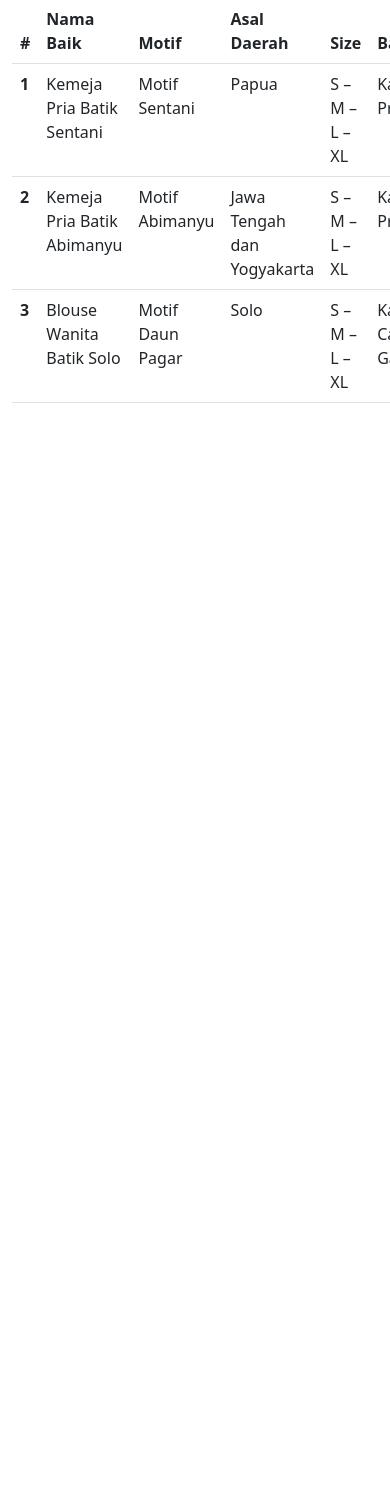
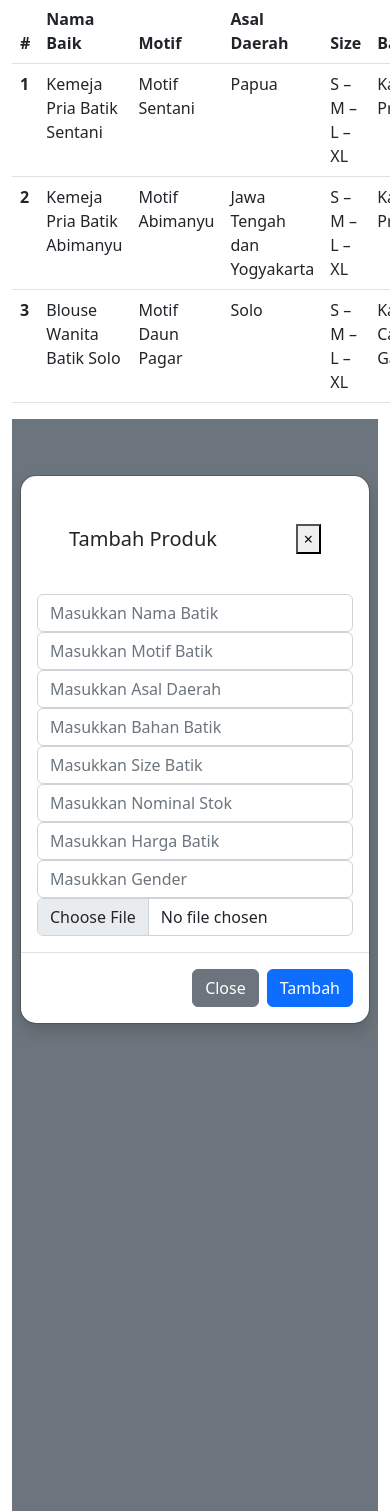
Before and after one commit to lukhim/batikbuy, a CodeIgniter app: page /batikbuy/produk in a window 390 px wide; the page is wider, and only the part inside the window is pictured. Shown: the part 160-1671 px from the top of that part. Before the commit the page ends 563 px from the top of that part, so only its background shows below. Run offline with CodeIgniter, Linux system fonts and the light colour scheme; a user stored in the database is signed in; data comes from the database, SQL or seed files in the repository; data that the repository does not hold is empty.

Commit message:
final rough

```diff
--- a/application/controllers/Produk.php
+++ b/application/controllers/Produk.php
@@ -95,7 +95,7 @@ class Produk extends CI_Controller
     {
         $data['judul'] = 'Ubah Data Produk';
         $data['user'] = $this->ModelUser->cekData(['email' => $this->session->userdata('email')])->row_array();
-        $data['produk'] = $this->ModelProduk->produkWhere(['kd_batik' => $this->uri->segment(3)])->result_array();
+        $data['produk'] = $this->ModelProduk->produkWhere(['id' => $this->uri->segment(3)])->result_array();
 
 
         $this->form_validation->set_rules('nama_batik', 'Nama Batik', 'required|min_length[3]', [
@@ -129,8 +129,8 @@ class Produk extends CI_Controller
         $config['upload_path'] = './assets/img/upload/';
         $config['allowed_types'] = 'jpg|png|jpeg';
         $config['max_size'] = '3000';
-        $config['max_width'] = '1024';
-        $config['max_height'] = '1000';
+        $config['max_width'] = '3000';
+        $config['max_height'] = '3000';
         $config['file_name'] = 'img' . time();
 
         //memuat atau memanggil library upload
@@ -163,7 +163,7 @@ class Produk extends CI_Controller
                 'image' => $gambar
             ];
 
-            $this->ModelProduk->updateProduk($data, ['kd_batik' => $this->input->post('kd_batik')]);
+            $this->ModelProduk->updateProduk($data, ['id' => $this->input->post('id')]);
             redirect('produk');
         }
     }
--- a/application/views/admin/index.php
+++ b/application/views/admin/index.php
@@ -53,7 +53,6 @@
                     <th scope="col">Stok</th>
                     <th scope="col">Gender</th>
                     <th scope="col">Gambar</th>
-                    <th scope="col">Pilihan</th>
                 </tr>
             </thead>
             <tbody>
@@ -75,10 +74,6 @@
                         <source srcset="" type="image/svg+xml">
                         <img src="<?= base_url('assets/img/upload/') . $b['image'];?>" class="img-fluid img-thumbnail" alt="...">
                     </picture></td>
-                <td>
-                    <a href="<?= base_url('produk/ubahProduk/').$b['id'];?>">Ubah</a>
-                    <a href="<?= base_url('produk/hapusProduk/').$b['id'];?>" onclick="return confirm('Kamu yakin akan menghapus ?')"> Hapus</a>
-                </td>
             </tr>
             <?php } ?>
             </tbody>
--- a/application/views/produk/index.php
+++ b/application/views/produk/index.php
@@ -10,7 +10,7 @@
                 </div>
             <?php }?>
             <?= $this->session->flashdata('pesan'); ?>
-            <a href="" class="btn btn-primary mb-3" data-toggle="modal" data-target="#bukuBaruModal"><i class="fas fa-file-alt"></i> Batik Baru</a>
+            <a href="<?= base_url('produk/tambahProduk/');?>" class="btn btn-primary mb-3" data-toggle="modal" data-target="#produkBaruModal"><i class="fas fa-file-alt"></i> Batik Baru</a>
             <table class="table table-hover">
                 <thead>
                     <tr>
@@ -64,57 +64,48 @@
 <!-- End of Main Content -->
 
 <!-- Modal Tambah buku baru-->
-    <div class="modal fade" id="bukuBaruModal" tabindex="-1" role="dialog" aria-labelledby="bukuBaruModalLabel" aria-hidden="true">
+<div class="modal modal-signin position-static d-block bg-secondary py-5" tabindex="-1" role="dialog" id="produkBaruModal">
     <div class="modal-dialog" role="document">
-            <div class="modal-content">
-                <div class="modal-header">
-                    <h5 class="modal-title" id="bukuBaruModalLabel">Tambah Buku</h5>
+        <div class="modal-content rounded-4 shadow">
+            <div class="modal-header p-5 pb-4 border-bottom-0">
+                <h5 class="modal-title" id="produkBaruModalLabel">Tambah Produk</h5>
                 <button type="button" class="close" data-dismiss="modal" aria-label="Close">
                     <span aria-hidden="true">&times;</span>
                 </button>
             </div>
-                <form action="<?= base_url('buku'); ?>" method="post" enctype="multipart/form-data">
+            <form action="<?= base_url('produk'); ?>" method="post" enctype="multipart/form-data">
                 <div class="modal-body">
                     <div class="form-group">
-                            <input type="text" class="form-control form-control-user" id="judul_buku" name="judul_buku" placeholder="Masukkan Judul Buku">
+                        <input type="text" class="form-control form-control-user" id="nama_batik" name="nama_batik" placeholder="Masukkan Nama Batik">
                     </div>
                     <div class="form-group">
-                            <select name="id_kategori" class="form-control form-control-user">
-                                <option value="">Pilih Kategori</option>
-                                <?php
-                                foreach ($kategori as $k) { ?>
-                                    <option value="<?= $k['id'];?>"><?= $k['kategori'];?></option>
-                                <?php } ?>
-                            </select>
+                        <input type="text" class="form-control form-control-user" id="motif" name="motif" placeholder="Masukkan Motif Batik">
                     </div>
                     <div class="form-group">
-                            <input type="text" class="form-control form-control-user" id="pengarang" name="pengarang" placeholder="Masukkan nama pengarang">
+                        <input type="text" class="form-control form-control-user" id="asal_daerah" name="asal_daerah" placeholder="Masukkan Asal Daerah">
                     </div>
                     <div class="form-group">
-                            <input type="text" class="form-control form-control-user" id="penerbit" name="penerbit" placeholder="Masukkan nama penerbit">
+                        <input type="text" class="form-control form-control-user" id="bahan" name="bahan" placeholder="Masukkan Bahan Batik">
                     </div>
                     <div class="form-group">
-                            <select name="tahun" class="form-control form-control-user">
-                                <option value="">Pilih Tahun</option>
-                                <?php
-                                for ($i=date('Y'); $i > 1000 ; $i--) { ?>
-                                    <option value="<?= $i;?>"><?= $i;?></option>
-                                <?php } ?>
-                            </select>
+                        <input type="text" class="form-control form-control-user" id="size" name="size" placeholder="Masukkan Size Batik">
                     </div>
                     <div class="form-group">
-                            <input type="text" class="form-control form-control-user" id="isbn" name="isbn" placeholder="Masukkan ISBN">
+                        <input type="text" class="form-control form-control-user" id="stok" name="stok" placeholder="Masukkan Nominal Stok">
                     </div>
                     <div class="form-group">
-                            <input type="text" class="form-control form-control-user" id="stok" name="stok" placeholder="Masukkan nominal stok">
+                        <input type="text" class="form-control form-control-user" id="harga" name="harga" placeholder="Masukkan Harga Batik">
                     </div>
                     <div class="form-group">
-                            <input type="file" class="form-control form-control-user" id="image" name="image">
+                        <input type="text" class="form-control form-control-user" id="gender" name="gender" placeholder="Masukkan Gender">
+                    </div>
+                    <div class="form-group">
+                        <input type="file" class="form-control form-control-user" id="gambar" name="gambar">
                     </div>
                 </div>
                 <div class="modal-footer">
-                        <button type="button" class="btn btn-secondary" data-dismiss="modal"><i class="fas fa-ban"></i> Close</button>
-                        <button type="submit" class="btn btn-primary"><i class="fas fa-plus-circle"></i> Tambah</button>
+                    <button type="button" class="btn btn-secondary" data-dismiss="modal"><i class="fas fa-ban"></i>Close</button>
+                    <button type="submit" class="btn btn-primary"><i class="fas fa-plus-circle"></i>Tambah</button>
                 </div>
             </form>
         </div>
```
Also changed, not shown: application/views/produk/tambah_produk.php (added, +47 -0 lines), application/views/produk/ubah_produk.php (+14 -5 lines). Lines whose indentation alone changed are shown as unchanged.
